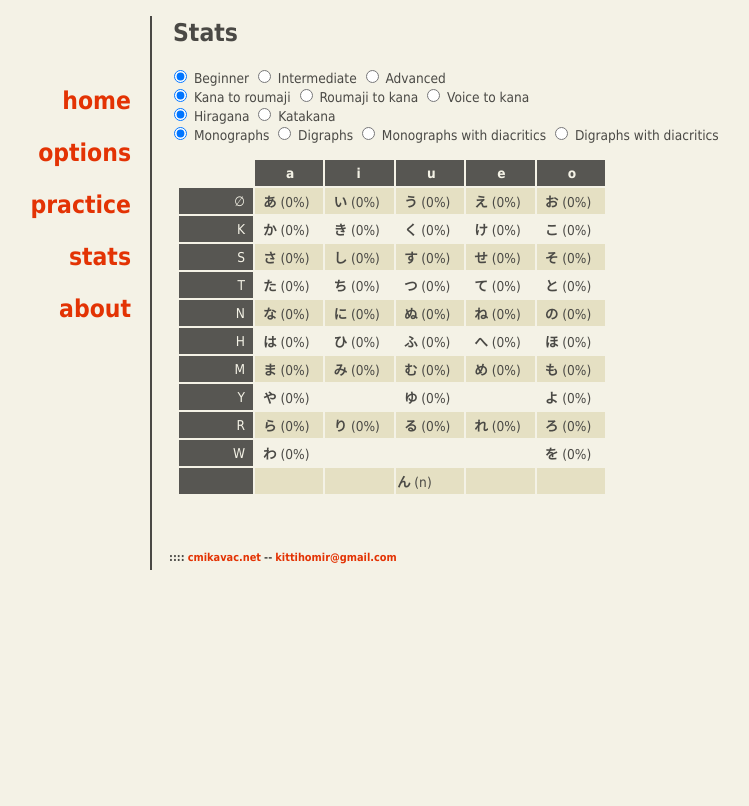
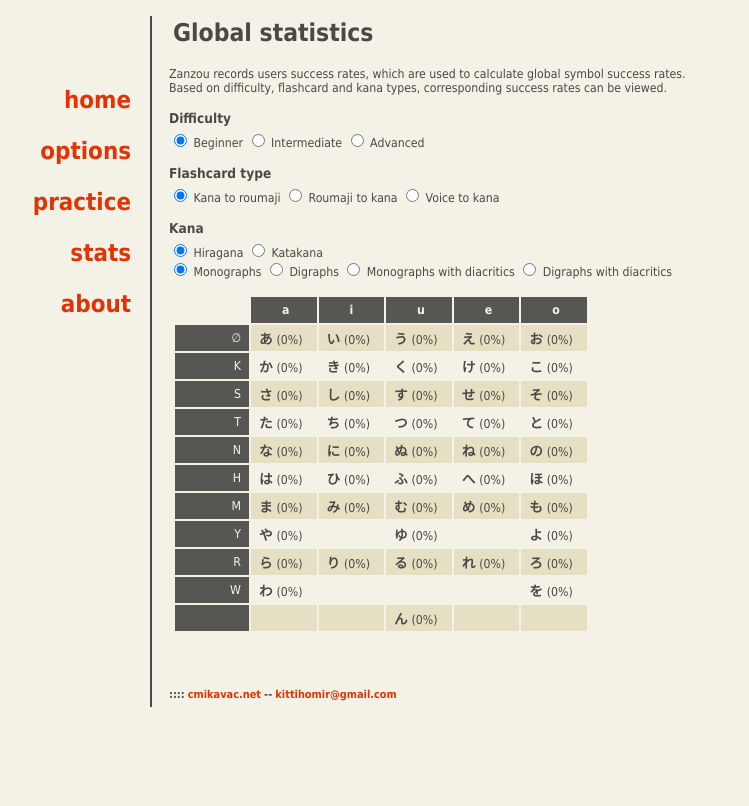
Before and after one commit to pootzko/zanzou, a PHP site: page /stats.php in a window 1280 px wide. Shown: the part 115-921 px from the top of the page, without its empty margins (211-960 px from the left). Run offline with PHP 8.4, Linux system fonts and the light colour scheme; data that the repository does not hold is empty.

Commit message:
added practice and stats descriptions and minor kana table css rework

```diff
--- a/options.js
+++ b/options.js
@@ -142,7 +142,7 @@ function generateTable(kana_type, kana_set) {
 		checkbox_id_prefix += "mon_";
 
 		// "n" symbol
-		n_symbol = "<b>" + symbols[10][0][k] + "</b> (" + symbols[10][0][0] + ")";
+		n_symbol = "<b>" + symbols[10][0][k] + "</b> <span class='symbol_info'>(" + symbols[10][0][0] + ")</span>";
 		special = "" +
 			"<tr class='table_symbol'>" +
 			"	<td class='table_prefix'></td>" +
@@ -212,7 +212,7 @@ function generateTable(kana_type, kana_set) {
 
 			table_content += "<td class='options_td'>";
 			if (symbols[i][j][k] != "") {
-				var symbol = "<b>" + symbols[i][j][k] + "</b> (" + symbols[i][j][0] + ")";
+				var symbol = "<b>" + symbols[i][j][k] + "</b> <span class='symbol_info'>(" + symbols[i][j][0] + ")</span>";
 				table_content += "" +
 					"<input type='checkbox'" +
 					"	name='" + kana_set + "'" +
--- a/stats.js
+++ b/stats.js
@@ -73,6 +73,7 @@ function changeKanaTable() {
 // generate kana selected tables
 function generateTable(kana_type, kana_set, db_column_name_prefix) {
 	var rows, columns, column_prefixes, row_prefixes, symbols, table_header_row;
+	var checkbox_id, correct_answers, total_answers, success_rate;
 	var table_content = "<table>";
 
 
@@ -99,11 +100,20 @@ function generateTable(kana_type, kana_set, db_column_name_prefix) {
 		checkbox_id_prefix += "mon_";
 
 		// "n" symbol
-		n_symbol = "<b>" + symbols[10][0][k] + "</b> (" + symbols[10][0][0] + ")";
+		checkbox_id = checkbox_id_prefix + "10_0";
+		correct_answers = $("symbols symbol[key=" + checkbox_id + "]", xml_data).find(db_column_name_prefix + "c").text();
+		total_answers = $("symbols symbol[key=" + checkbox_id + "]", xml_data).find(db_column_name_prefix + "t").text();
+
+		if (total_answers == 0)
+			success_rate = 0;
+		else
+			success_rate = ((correct_answers / total_answers) * 100).toPrecision(3);
+
+		n_symbol = "<b>" + symbols[10][0][k] + "</b> <span class='symbol_info'>(" + success_rate + "%)</span>";
 		special = "" +
 			"<tr class='table_symbol'>" +
 			"	<td class='table_prefix'></td>" +
-			"	<td></td><td></td><td>" + n_symbol + "</td><td></td><td></td>" +
+			"	<td></td><td></td><td class='stats_td'>" + n_symbol + "</td><td></td><td></td>" +
 			"</tr>";
 	}
 	else if (kana_set == "digraphs") {
@@ -150,19 +160,19 @@ function generateTable(kana_type, kana_set, db_column_name_prefix) {
 
 		// table content
 		for (j=0; j<columns; j++) {
-			var checkbox_id = checkbox_id_prefix + i + "_" + j;
+			checkbox_id = checkbox_id_prefix + i + "_" + j;
 
-			var correct_answers = $("symbols symbol[key=" + checkbox_id + "]", xml_data).find(db_column_name_prefix + "c").text();
-			var total_answers = $("symbols symbol[key=" + checkbox_id + "]", xml_data).find(db_column_name_prefix + "t").text();
+			correct_answers = $("symbols symbol[key=" + checkbox_id + "]", xml_data).find(db_column_name_prefix + "c").text();
+			total_answers = $("symbols symbol[key=" + checkbox_id + "]", xml_data).find(db_column_name_prefix + "t").text();
 
 			if (total_answers == 0)
-				var success_rate = 0;
+				success_rate = 0;
 			else
 				var success_rate = ((correct_answers / total_answers) * 100).toPrecision(3);
 
 			table_content += "<td class='stats_td'>";
 			if (symbols[i][j][k] != "")
-				table_content += "<b>" + symbols[i][j][k] + "</b> (" + success_rate + "%)";
+				table_content += "<b>" + symbols[i][j][k] + "</b> <span class='symbol_info'>(" + success_rate + "%)</span>";
 
 			table_content += "</td>";
 		}
--- a/stats.php
+++ b/stats.php
@@ -15,20 +15,27 @@ require 'navigation.php';
 
 
 
-<h2>Stats</h2>
+<h2>Global statistics</h2>
 <div id="content"> <!-- CONTENT -->
+	<p>
+		Zanzou records users success rates, which are used to calculate global symbol success rates.<br />
+		Based on difficulty, flashcard and kana types, corresponding success rates can be viewed.
+	</p>
 
 	<div id="practise_options">
+		<h4>Difficulty</h4>
 		<form action="">
 			<input type="radio" name="difficulty" value="beginner" id="button_df4" onclick="changeKanaTable();" /> Beginner
 			<input type="radio" name="difficulty" value="intermediate" id="button_df8" onclick="changeKanaTable();" /> Intermediate
 			<input type="radio" name="difficulty" value="advanced" id="button_df12" onclick="changeKanaTable();" /> Advanced
 		</form>
+		<h4>Flashcard type</h4>
 		<form action="">
 			<input type='radio' name="flashcard_type" value="kana_to_roumaji" id="button_ktr" onclick="changeKanaTable();" /> Kana to roumaji
 			<input type='radio' name="flashcard_type" value="roumaji_to_kana" id="button_rtk" onclick="changeKanaTable();" /> Roumaji to kana
 			<input type='radio' name="flashcard_type" value="voice_to_kana" id="button_vtk" onclick="changeKanaTable();" /> Voice to kana
 		</form>
+		<h4>Kana</h4>
 		<form action="">
 			<input type="radio" name="kana_type" value="hiragana" id="button_kt1" onclick="changeKanaTable();" /> Hiragana
 			<input type="radio" name="kana_type" value="katakana" id="button_kt2" onclick="changeKanaTable();" /> Katakana
--- a/zanzou.css
+++ b/zanzou.css
@@ -30,6 +30,23 @@ h2 {
 	margin-top: 2px;
 	margin-left: 14px;
 }
+
+h3 {
+	margin-bottom: -5px;
+}
+
+h4 {
+	margin: 15px 0 5px 0;
+}
+
+p, form {
+	font-size: 0.9em;
+}
+
+ul {
+	font-size: 0.95em
+}
+
 div#header {
 	width: 980px;
 	height: auto;
@@ -81,7 +98,7 @@ div#main {
 div#navigation {
 	width: 200px;
 	float: left;
-	font-size: 1.8em;
+	font-size: 1.85em;
 	font-weight: bold;
 	text-align: right;
 }
@@ -125,7 +142,7 @@ div#kana_table {
 
 div#kana_table table {
 	table-layout: auto;
-	margin: 15px 0 0 8px;
+	margin: 16px 0 0 4px;
 }
 
 div#kana_table table, tr, td, th {
@@ -138,6 +155,7 @@ div#kana_table tr {
 div#kana_table th {
 	padding-left: 31px;
 	background-color: #575652;
+	font-size: 0.9em;
 	color: #f4f2e6;
 }
 
@@ -168,6 +186,7 @@ div#kana_table td.table_prefix {
 	padding-right: 8px;
 	text-align: right;
 	background-color: #575652;
+	font-size: 0.9em;
 	color: #f4f2e6;
 }
 
@@ -179,6 +198,10 @@ div#kana_table td.row_checkbox {
 	width: 26px;
 	padding: 0;
 	text-align: center;
+}
+
+span.symbol_info {
+	font-size: 0.9em;
 }
 
 div#test {
@@ -289,8 +312,10 @@ div#score_table_holder td.score_padding {
 	height: 18px;
 }
 
-div#separator {
+div#flashcard_info {
 	clear: both;
+	width: 485px;
+	font-size: 0.95em;
 }
 
 div#footer {
```
Also changed, not shown: options.php (+7 -7 lines), practice.js (+21 -16 lines), practice.php (+8 -1 lines), 1 other file.
